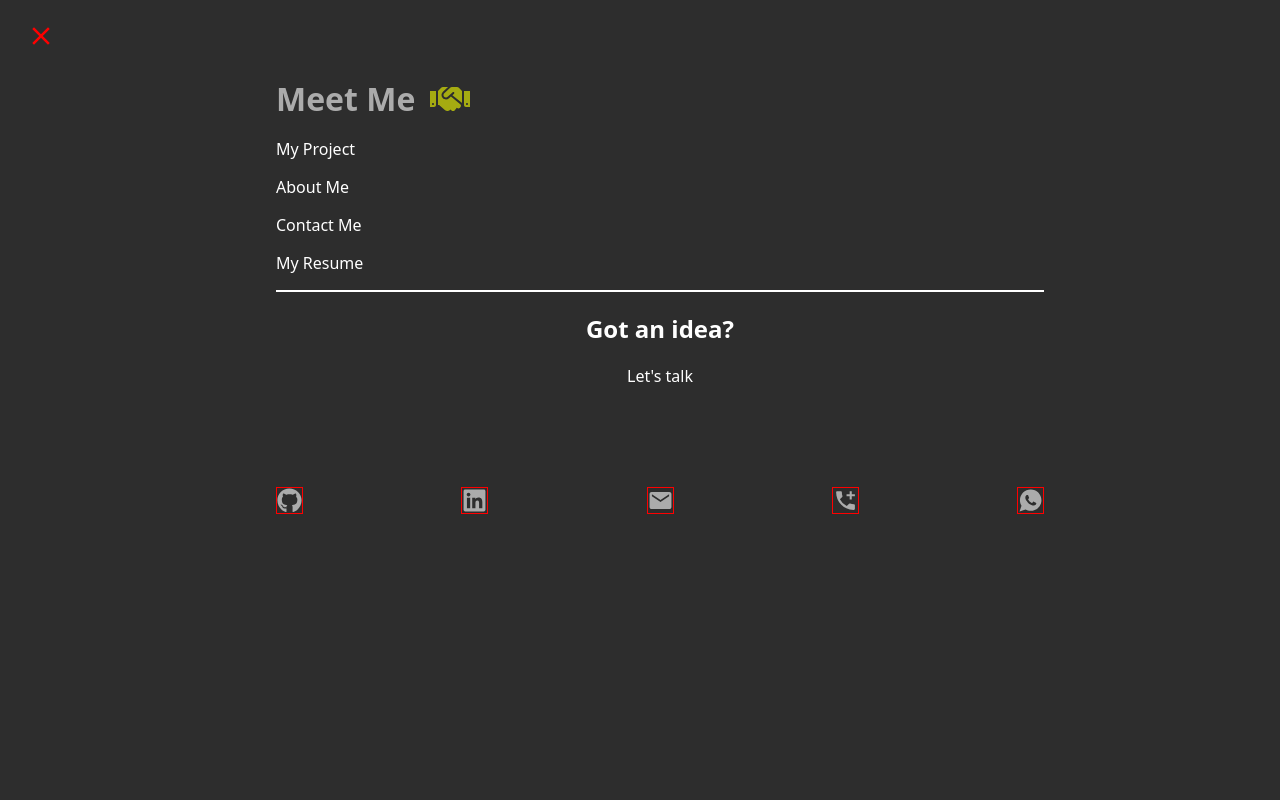
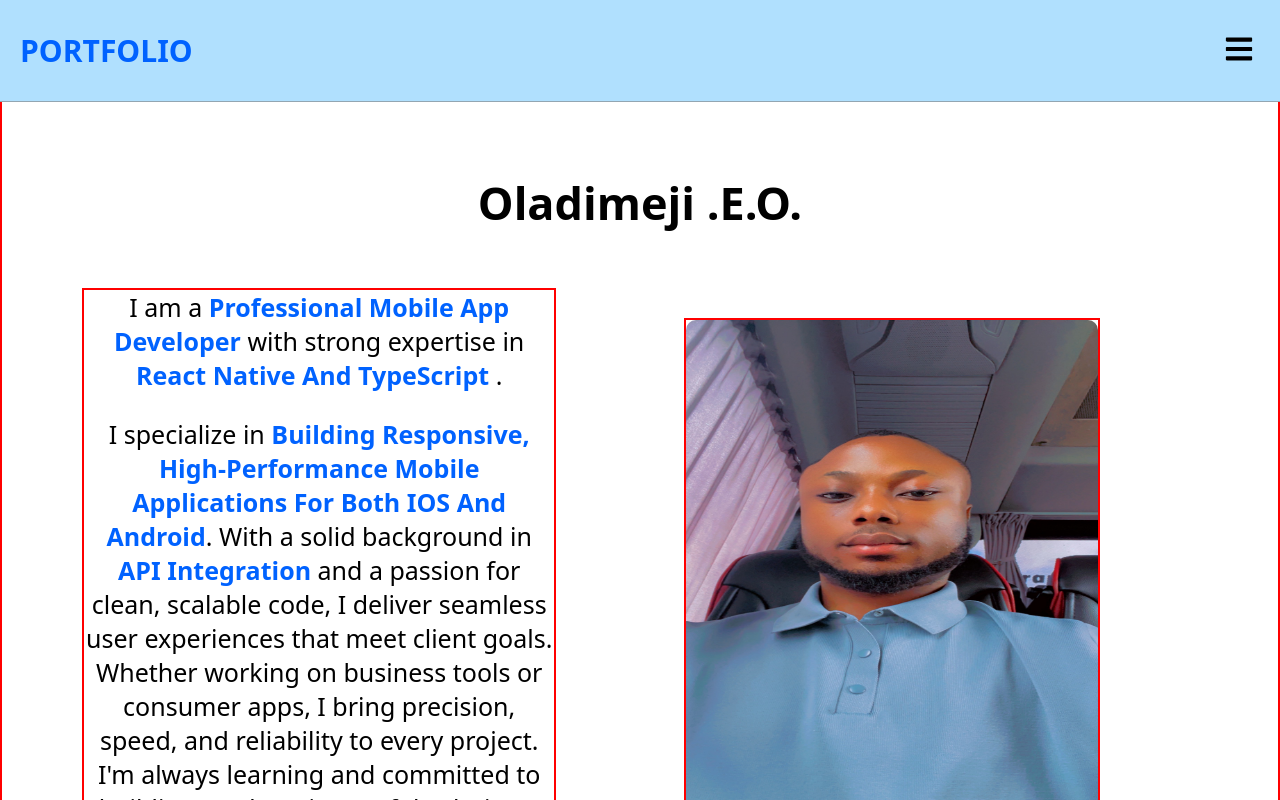
Before and after one commit to Hollyd29/MyPortfolio, a React (Vite) app: page / in a window 1280 px wide. Shown: the top 800 px of the page. Built offline with nearby package versions, Linux system fonts and the light colour scheme.

Commit message:
media quary start

```diff
--- a/src/component/Headercomp.tsx
+++ b/src/component/Headercomp.tsx
@@ -11,7 +11,7 @@ import "./portfolio.css";
 import { useState } from "react";
 
 function HeaderComp() {
-  const [menu, setMenu] = useState<boolean>(true);
+  const [menu, setMenu] = useState<boolean>(false);
 
   const handleScroll = (screen: string) => {
     const project = document.getElementById("myProject");
--- a/src/component/Profilecomp.tsx
+++ b/src/component/Profilecomp.tsx
@@ -4,6 +4,7 @@ function Profilecomp() {
   return (
     <div className="profileCon">
       <h1 className="name">Oladimeji .E.O.</h1>
+      <div className="aboutmeCon">
         <p className="aboutMe">
           I am a{" "}
           <span className="colorText">professional mobile app developer</span>{" "}
@@ -27,6 +28,7 @@ function Profilecomp() {
         <div className="imgCon">
           <img className="img" src={image} alt="" />
         </div>
+      </div>
       <div style={{ textAlign: "center" }}>
         <h2>A Developer with curious mind.</h2>
         <p>
--- a/src/component/portfolio.css
+++ b/src/component/portfolio.css
@@ -92,7 +92,7 @@ a {
   color: #ffffff;
   text-decoration: none;
   line-height: 0;
-  border: 0.5px solid red;
+  /* border: 0.5px solid red; */
 }
 .contactIcon {
   font-size: 25px;
@@ -114,6 +114,7 @@ a p {
   text-align: center;
 }
 .aboutMe {
+  width: 100%;
   text-align: center;
   font-size: 18px;
 }
@@ -192,3 +193,31 @@ a p {
   font-size: 17px;
   /* line-height: 1.5; */
 }
+@media screen and (min-width: 800px) {
+  .name {
+    font-size: 45px;
+  }
+  .profileCon {
+    padding: 50px;
+    border: 2px solid red;
+  }
+  .aboutmeCon {
+    display: flex;
+    flex-direction: row;
+    align-items: center;
+    justify-content: space-between;
+    /* margin-inline: auto; */
+    /* gap: 20%;  */
+  }
+  .aboutMe {
+    width: 40%;
+    font-size: 25px;
+    border: 2px solid red;
+    margin-left: 30px;
+  }
+  .imgCon {
+    width: 35%;
+    height: 500px;
+    border: 2px solid red;
+  }
+}
```
Lines whose indentation alone changed are shown as unchanged.
